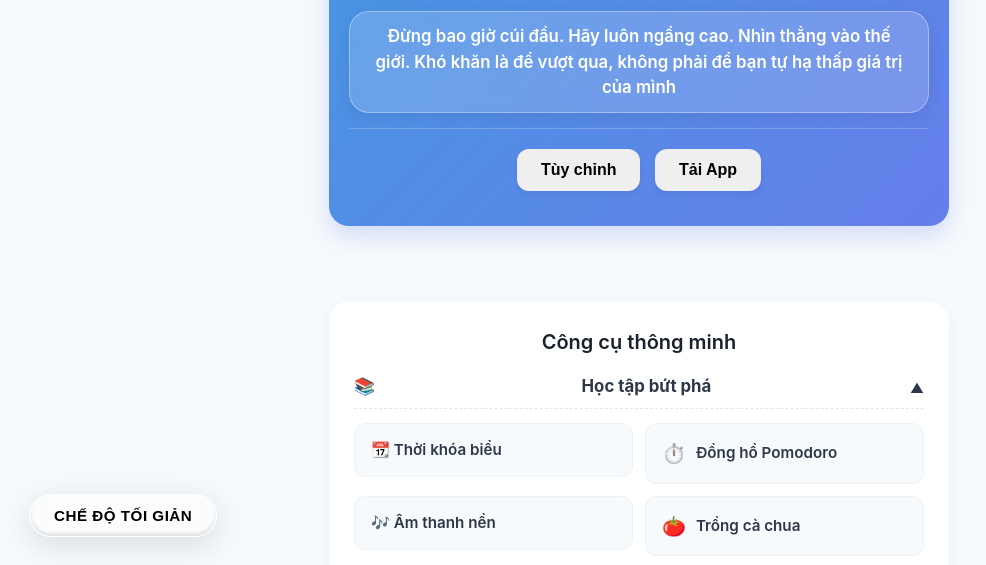
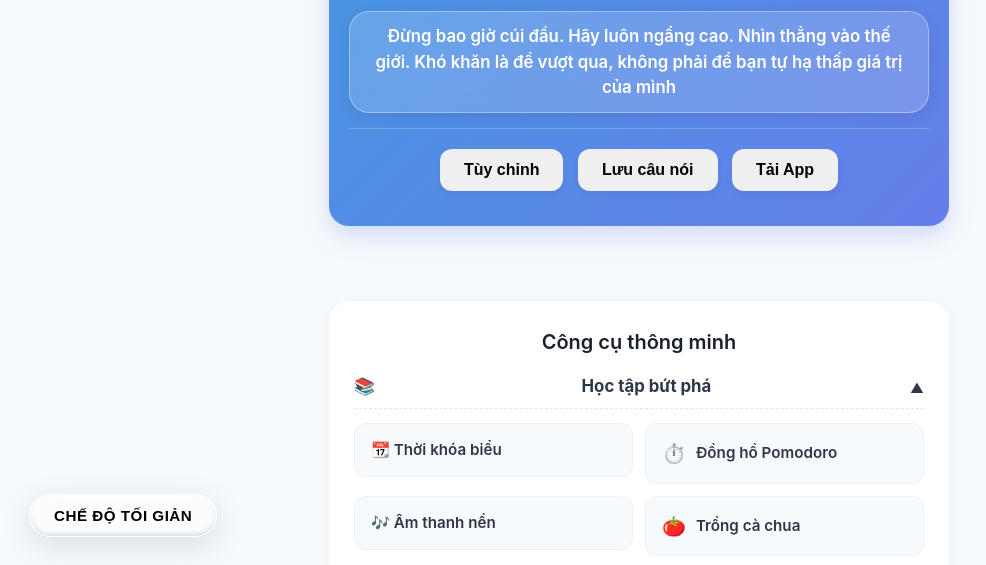
Before and after one commit to na1293/Game, a plain HTML site: page index.html in a window 1280 px wide. Shown: the part 233-798 px from the top of the page, without its empty margins (1-987 px from the left). Drawn offline with nearby package versions, Linux system fonts and the light colour scheme; no server answers; a script that the page names is missing.

Commit message:
Cập nhật nhanh: Sửa lỗi UX

```diff
--- a/index.html
+++ b/index.html
@@ -240,7 +240,7 @@ async function reloadAndClearCache() {
             <!-- <button onclick="Bat_dau_cau_noi()">Câu nói khác</button> -->
             <hr>
             <button onclick="quote_setting()">Tùy chỉnh</button>
-            <!-- <button onclick="luu_cau_noi()" id="btn-save-quote">Lưu câu nói</button> -->
+            <button onclick="luu_cau_noi()" id="btn-save-quote">Lưu câu nói</button>
             <button id="btn-download-pwa" onclick="openPwaPrompt(true)">
                 Tải App
             </button>
```
